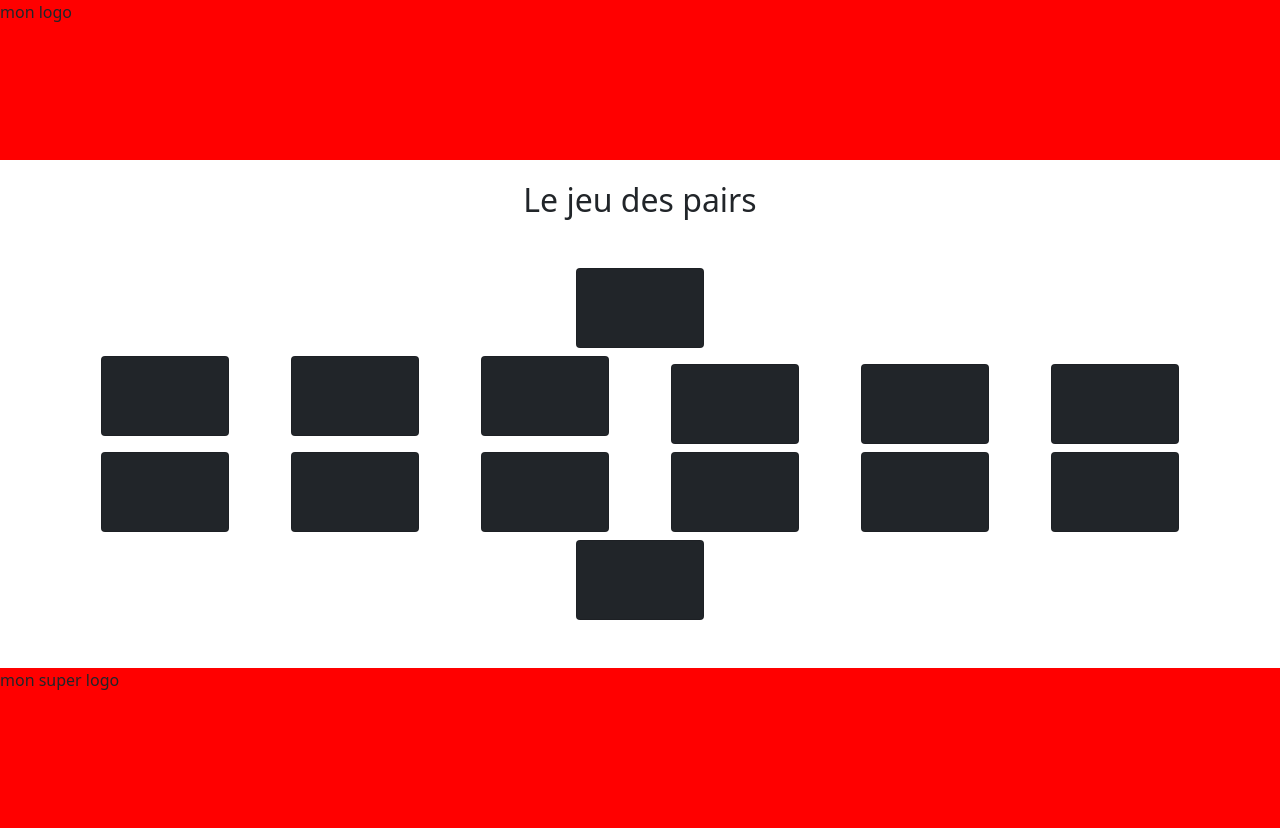
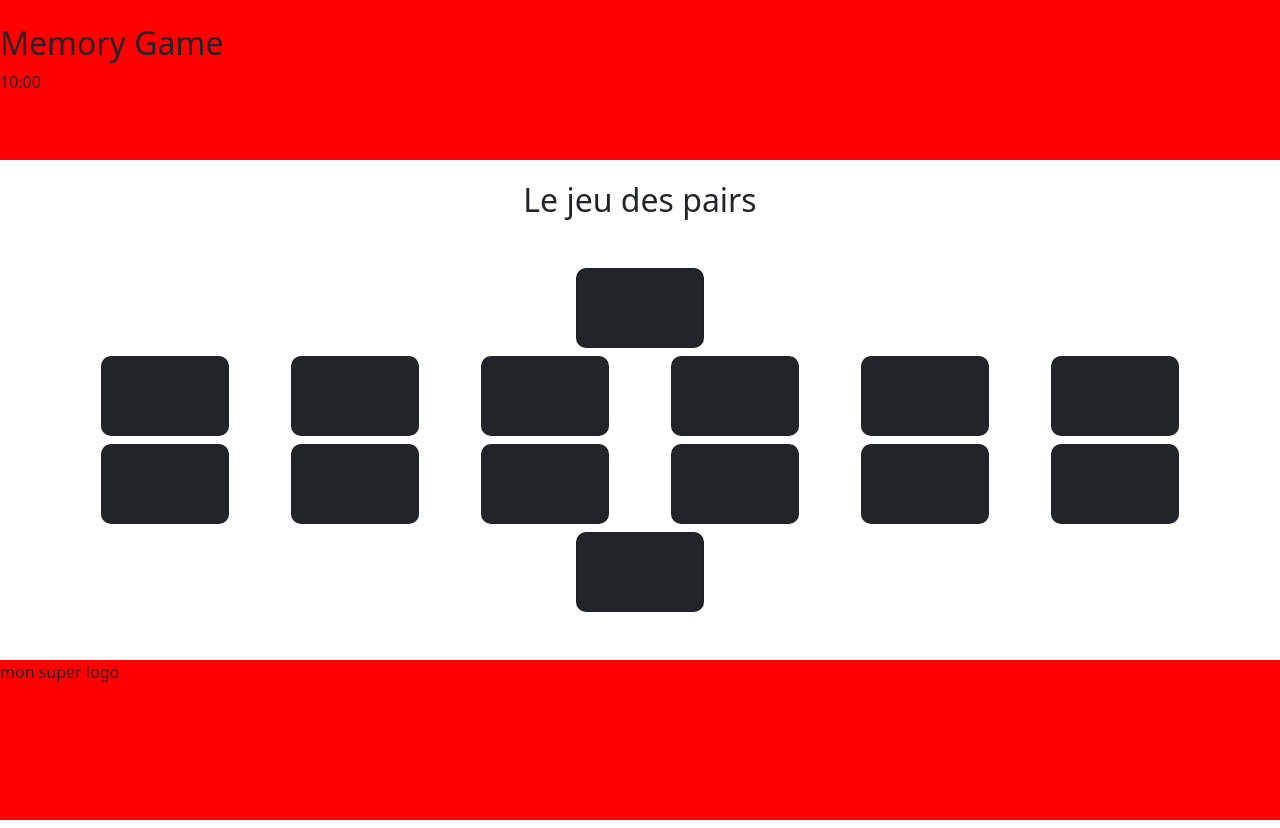
Before and after one commit to JulienDev76-75/Pairs, a website built with Parcel: page index.html in a window 1280 px wide. Built offline with nearby package versions, Linux system fonts and the light colour scheme; files whose address does not match are found by name.

Commit message:
timer added

```diff
--- a/css/index.css
+++ b/css/index.css
@@ -15,6 +15,7 @@ footer
 .card{
     width : 50px;
     height : 50px;
+    border-radius: 10px;
 }
 
 .col
--- a/index.html
+++ b/index.html
@@ -24,9 +24,13 @@
 
 <body>
 
-  <header>
-    <div>mon logo</div>
-  </header>
+<header>
+  <div>
+    <img src="images/dinosaur.jpg" alt="">
+    <h2>Memory Game</h2>
+    <p id="timer">10:00</p>
+  </div>
+</header>
 
 <main>
   <div class="title text-center">
@@ -65,21 +69,21 @@
       </div>
     </div>
 
-    <div class="col-4 col-md-4 col-lg-3 col-xl-2  mt-2 d-flex justify-content-center">
+    <div class="col-4 col-md-4 col-lg-3 col-xl-2  d-flex justify-content-center">
       <div class="card bg-dark">
         <div class="card-body">
         </div>
       </div>
     </div>
 
-    <div class="col-4 col-md-4 col-lg-3 col-xl-2  mt-2 d-flex justify-content-center">
+    <div class="col-4 col-md-4 col-lg-3 col-xl-2  d-flex justify-content-center">
       <div class="card bg-dark">
         <div class="card-body">
         </div>
       </div>
     </div>
 
-    <div class="col-4 col-md-4 col-lg-3 col-xl-2  mt-2 d-flex justify-content-center">
+    <div class="col-4 col-md-4 col-lg-3 col-xl-2 d-flex justify-content-center">
       <div class="card bg-dark">
         <div class="card-body">
         </div>
@@ -139,9 +143,9 @@
 </main>
 
 
-  <footer>
-    <div>mon super logo</div>
-  </footer>
+<footer>
+  <div>mon super logo</div>
+</footer>
 
   <!-- Add your site or application content here -->
   <script src="js/vendor/modernizr-3.11.2.min.js"></script>
--- a/js/index.js
+++ b/js/index.js
@@ -48,3 +48,21 @@ function Intervalles () {
 
 // function intervalles() {
 //     setInterval(function(){}, 3000);
+
+// function timer() {
+//     let seconds = 45;
+//     let timer = document.getElementById("timer");
+//     timer.innerHTML = "<i class='fas fa-hourglass-start ml-2'></i> Temps restant : " + seconds + " s";
+//     setInterval(function(){
+//       if(seconds >= 1) {
+//         seconds --;
+//         timer.innerHTML = "<i class='fas fa-hourglass-start ml-2'></i> Temps restant : " + seconds + " s";
+//       }
+//       else {
+//         restartGame(false);
+//       }
+//     }, 1000);
+//   }
+
+  let startingMinute = 1;
+  let time = startingMinute * 60;
```
